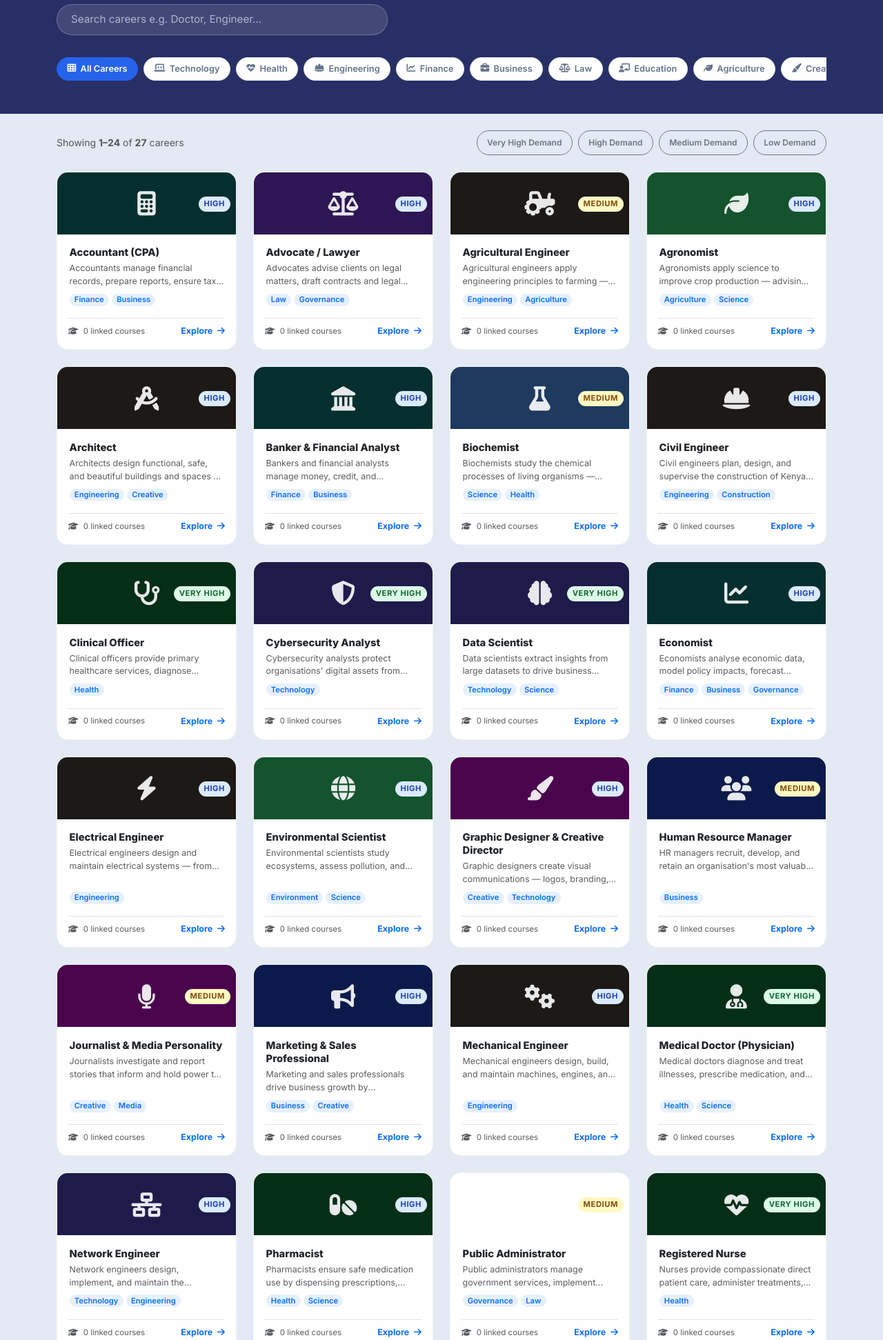
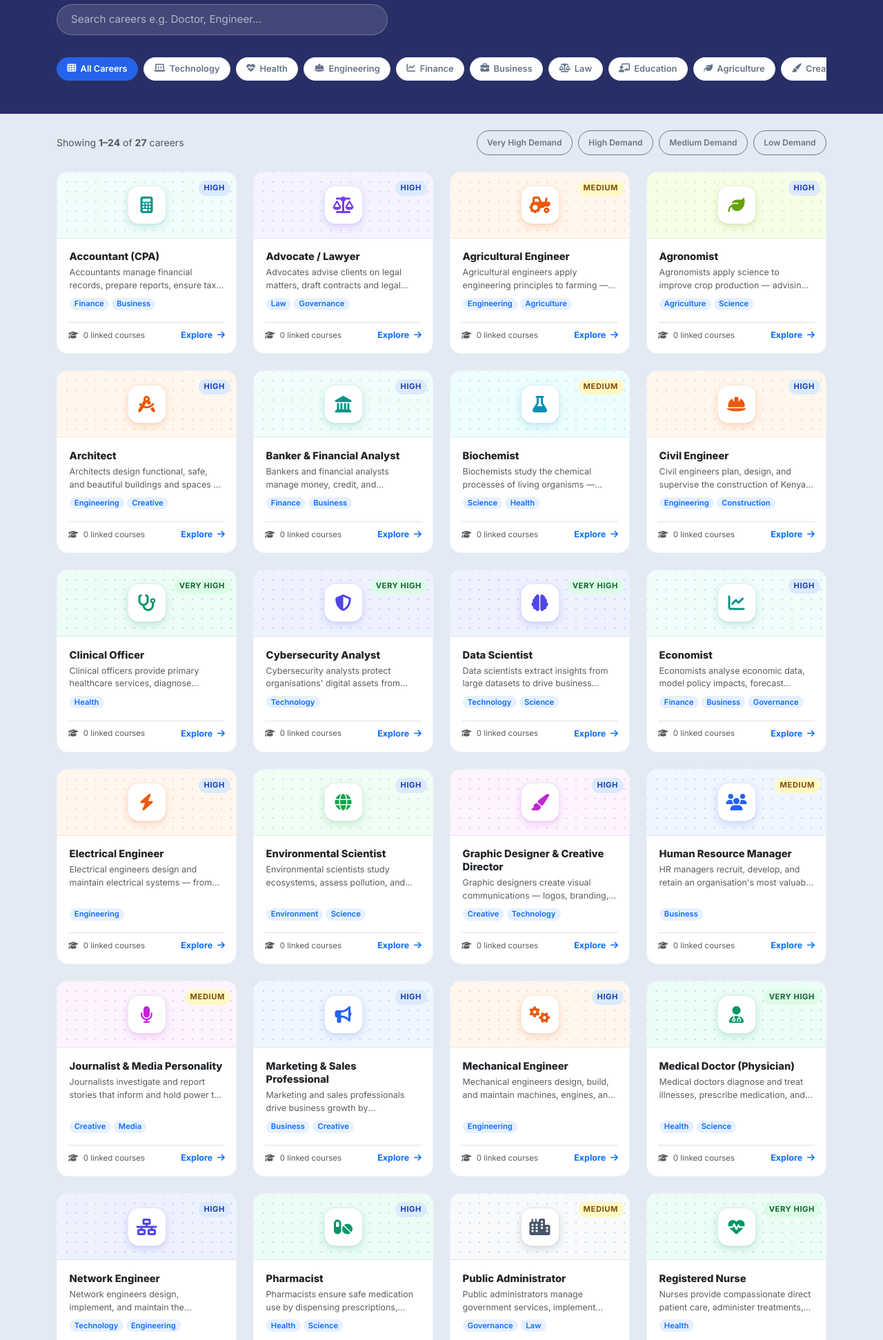
Before and after one commit to meshacklimok/kuccpss, a Django app: page /career/profiles/ in a window 1280 px wide. Shown: the part 348-2291 px from the top of the page at 69% size. Run offline with Django 5.2, Linux system fonts and the light colour scheme; data comes from the database, SQL or seed files in the repository; data that the repository does not hold is empty; parts of the project's set-up code (start-up, migrations or seed data) failed here and were passed over; some libraries are stand-ins or nearby versions.

Commit message:
Career cards and quiz results: sector colour tiles
Colour career banners and quiz-result icons by the career's first tag,
and point the empty quiz-results CTA at the Career Engine.

```diff
--- a/templates/career/_career_profile_items_partial.html
+++ b/templates/career/_career_profile_items_partial.html
@@ -5,8 +5,10 @@
   <a href="{% url 'career:career_profile_detail' profile.slug %}" class="text-decoration-none">
     <div class="career-card">
 
-      <div class="career-card-banner banner-{{ first_tag|default:'default' }}">
-        <i class="{{ profile.icon|default:'fas fa-briefcase' }} text-white" style="opacity:0.9;"></i>
+      <div class="career-card-banner sector-{{ first_tag|default:'default' }}">
+        <div class="career-icon-tile">
+          <i class="{{ profile.icon|default:'fas fa-briefcase' }}" aria-hidden="true"></i>
+        </div>
         <div class="position-absolute top-0 end-0 m-2">
           <span class="demand-badge demand-{{ profile.demand_level }}">
             {{ profile.get_demand_level_display }}
--- a/templates/career/career_profiles.html
+++ b/templates/career/career_profiles.html
@@ -80,12 +80,36 @@
   border-color: #c7d2fe;
 }
 .career-card-banner {
-  height: 90px;
+  /* --tint / --ink come from .sector-* in style.css */
+  height: 96px;
   display: flex;
   align-items: center;
   justify-content: center;
-  font-size: 2.2rem;
   position: relative;
+  background-color: var(--tint);
+  /* faint dot grid in the sector colour */
+  background-image: radial-gradient(color-mix(in srgb, var(--ink) 22%, transparent) 1.2px, transparent 1.6px);
+  background-size: 14px 14px;
+  background-position: 7px 7px;
+  border-bottom: 1px solid color-mix(in srgb, var(--ink) 12%, transparent);
+}
+.career-icon-tile {
+  width: 56px;
+  height: 56px;
+  border-radius: 16px;
+  background: #fff;
+  color: var(--ink);
+  display: flex;
+  align-items: center;
+  justify-content: center;
+  font-size: 1.5rem;
+  box-shadow: 0 1px 2px rgba(15,23,42,0.06), 0 4px 12px color-mix(in srgb, var(--ink) 18%, transparent);
+  border: 1px solid color-mix(in srgb, var(--ink) 14%, transparent);
+  transition: transform 0.2s, box-shadow 0.2s;
+}
+.career-card:hover .career-icon-tile {
+  transform: translateY(-3px);
+  box-shadow: 0 2px 4px rgba(15,23,42,0.06), 0 10px 22px color-mix(in srgb, var(--ink) 26%, transparent);
 }
 .career-card-body { padding: 1.1rem; flex: 1; display: flex; flex-direction: column; }
 .demand-badge {
@@ -98,20 +122,14 @@
   letter-spacing: 0.05em;
 }
 
-/* Banner gradients per sector tag */
-.banner-technology  { background: #1e1b4b; }
-.banner-health      { background: #052e16; }
-.banner-engineering { background: #1c1917; }
-.banner-finance     { background: #042f2e; }
-.banner-business    { background: #0c1a4b; }
-.banner-law         { background: #2d1654; }
-.banner-education   { background: #172554; }
-.banner-agriculture { background: #14532d; }
-.banner-creative    { background: #4a044e; }
-.banner-science     { background: #1e3a5f; }
-.banner-environment { background: #14532d; }
-.banner-social      { background: #4c0519; }
-.banner-default     { background: #1e293b; }
+body.dark .career-card { background: var(--surface); border-color: var(--border); }
+body.dark .career-card-banner { background-color: color-mix(in srgb, var(--ink) 14%, #171717); }
+body.dark .career-icon-tile {
+  background: #242424;
+  color: color-mix(in srgb, var(--ink) 70%, #fff);
+  border-color: color-mix(in srgb, var(--ink) 30%, transparent);
+  box-shadow: none;
+}
 
 /* Demand badge colours */
 .demand-very_high { background: #dcfce7; color: #166534; }
```
Also changed, not shown: templates/career/quiz_results.html (+8 -6 lines).
